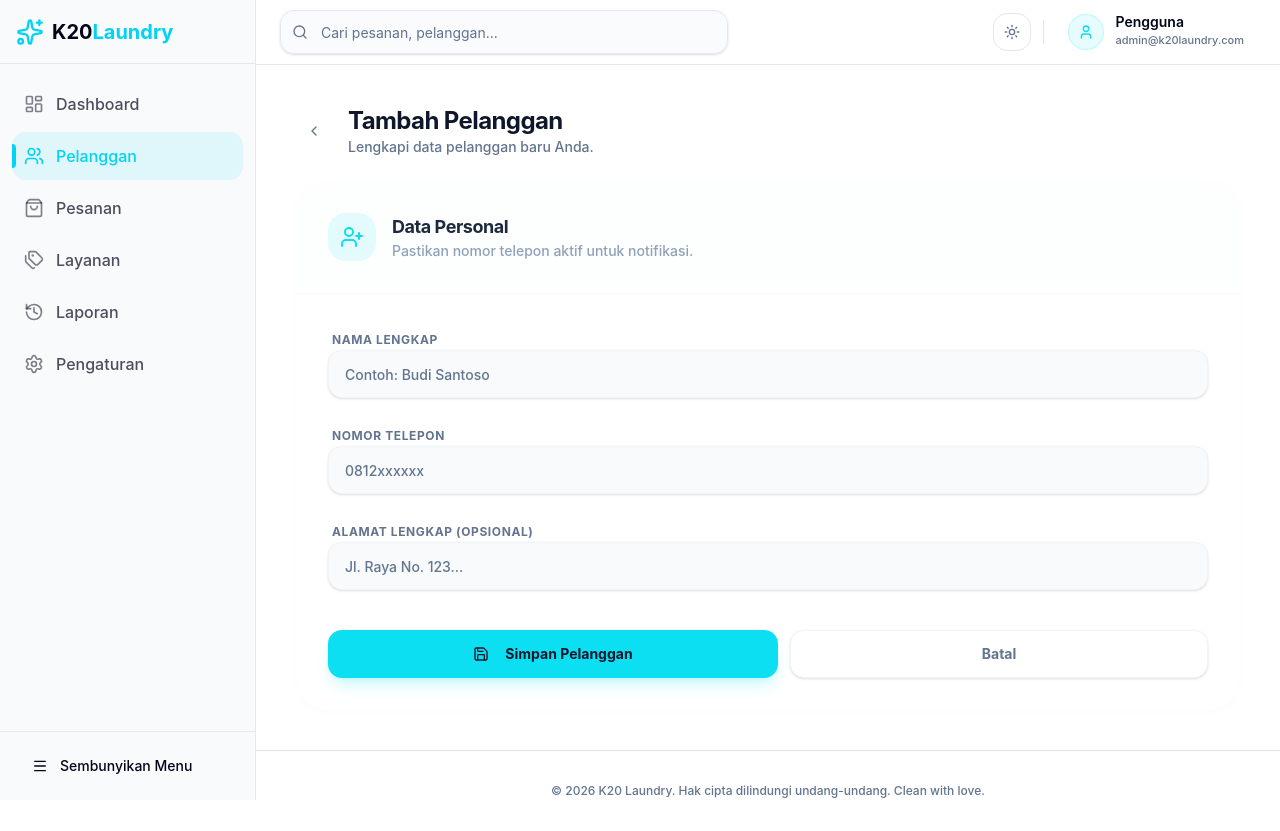
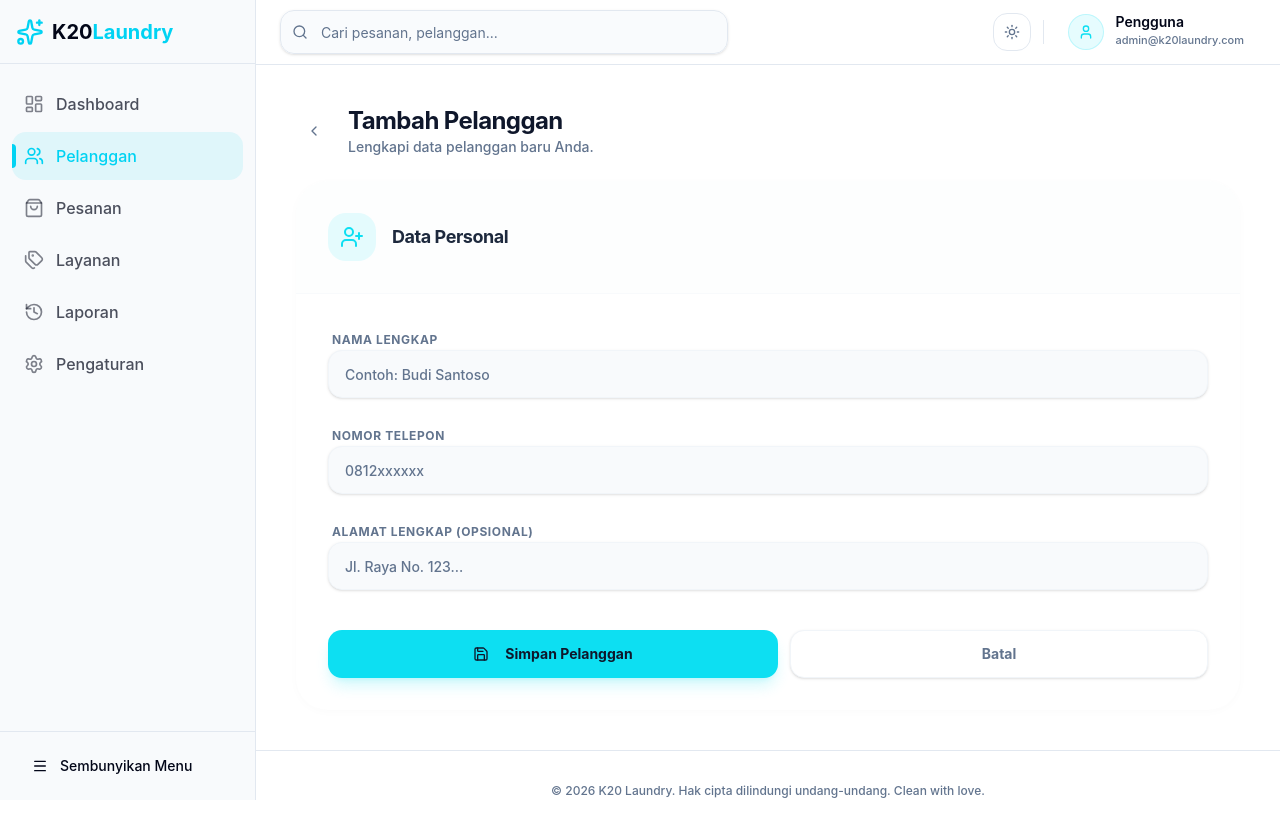
Before and after one commit to deltaaripuraji123/k20-laundry, a Next.js app: page /dashboard/customers/new in a window 1280 px wide. Built offline with nearby package versions, Linux system fonts and the light colour scheme; no server answers.

Commit message:
update lagi bagian notifikasi

```diff
--- a/src/app/dashboard/customers/new/page.tsx
+++ b/src/app/dashboard/customers/new/page.tsx
@@ -116,7 +116,6 @@ export default function NewCustomerPage() {
             </div>
             <div>
               <CardTitle className="text-lg font-bold text-slate-800">Data Personal</CardTitle>
-              <CardDescription className="font-medium text-slate-400">Pastikan nomor telepon aktif untuk notifikasi.</CardDescription>
             </div>
           </div>
         </CardHeader>
```
